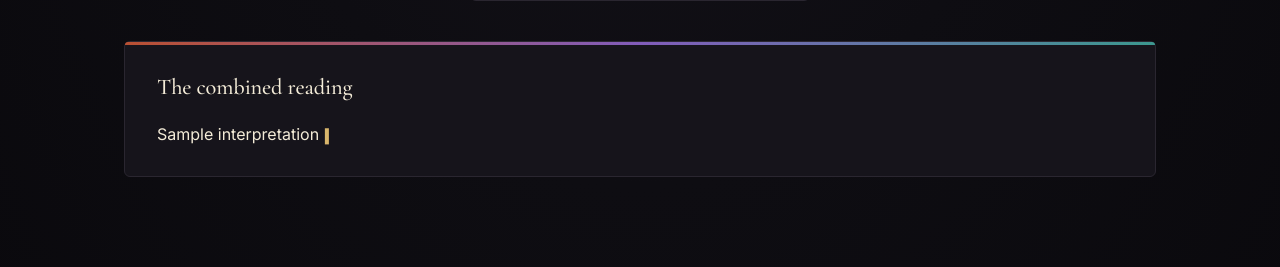
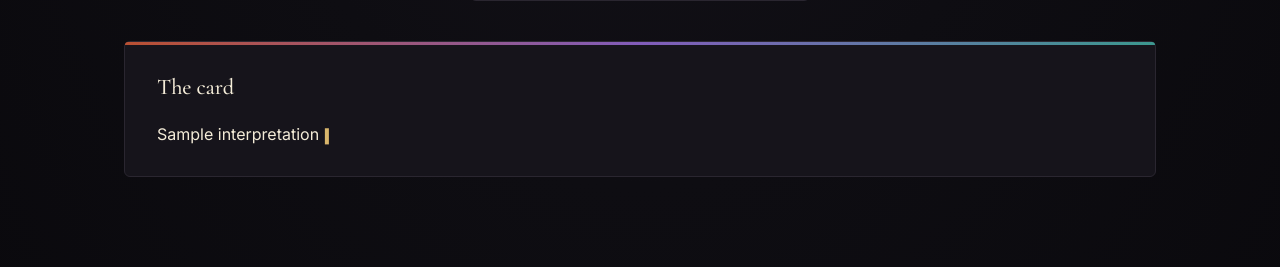
Before and after one commit to xDarkicex/syzygy-tarot, a FastAPI app: template app/templates/reading.html in a window 1280 px wide. Shown: the part 936-1203 px from the top of the page. Run offline with FastAPI, Linux system fonts and the light colour scheme; the template is opened without the code that fills it: most values are stand-ins (such as "Sample title", 1, 10 or a date in 2020).

Commit message:
Single card title: 'The card' (not 'The combined reading')
The interpretation partial now takes an is_single flag from the
caller. Single-card spreads show 'The card' as the title; multi-card
spreads show 'The reading'. The 'combined' framing only makes sense
for 2+ card spreads.

Also: the LLM prompt now puts the question as the first thing the
model sees, and the system prompt explicitly says the question is the
focus. The closing is the direct answer. Verified with a live test:
'Will I meet the love of my life today?' produces an opening that
names the question and the card together, instead of a generic card
interpretation.

```diff
--- a/app/templates/partials/interpretation.html
+++ b/app/templates/partials/interpretation.html
@@ -1,6 +1,10 @@
 <section class="interpretation">
   <header class="interpretation__head">
-    <h3 class="interpretation__title">The combined reading</h3>
+    <h3 class="interpretation__title">
+      {% if is_single %}The card
+      {% else %}The reading
+      {% endif %}
+    </h3>
     <p class="interpretation__sub" id="interpretation-error" style="color: var(--ember)"></p>
   </header>
 
--- a/app/templates/partials/reading.html
+++ b/app/templates/partials/reading.html
@@ -59,8 +59,10 @@
   </ol>
 
   {% if share_slug %}
+    {% set card_count = reading.drawn|length %}
     <div class="interpretation-wrap" data-dealt-only
-         style="animation-delay: {{ reading.drawn|length * 0.4 + 0.6 }}s">
+         style="animation-delay: {{ card_count * 0.4 + 0.6 }}s">
+      {% if card_count == 1 %}{% set is_single = True %}{% else %}{% set is_single = False %}{% endif %}
       {% include "partials/interpretation.html" %}
     </div>
     <script>
--- a/app/templates/reading.html
+++ b/app/templates/reading.html
@@ -35,6 +35,8 @@
     {% endfor %}
   </ol>
 
+  {% set card_count = reading.drawn|length %}
+  {% if card_count == 1 %}{% set is_single = True %}{% else %}{% set is_single = False %}{% endif %}
   {% include "partials/interpretation.html" %}
 </article>
 {% endblock %}
```
